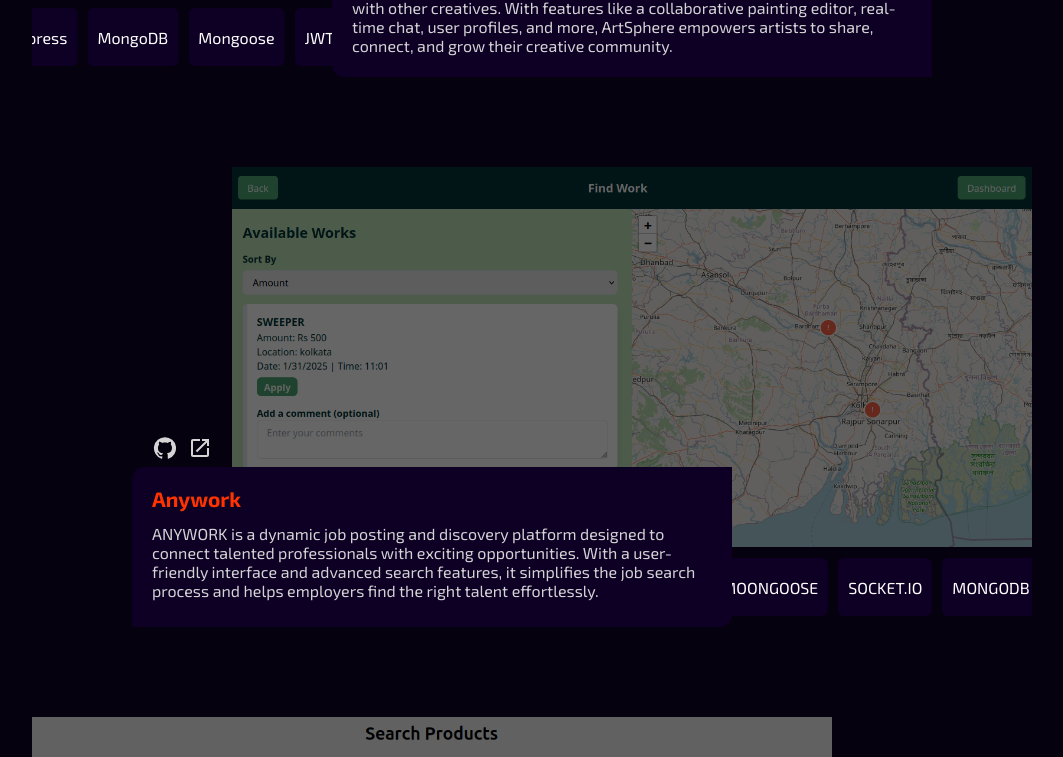
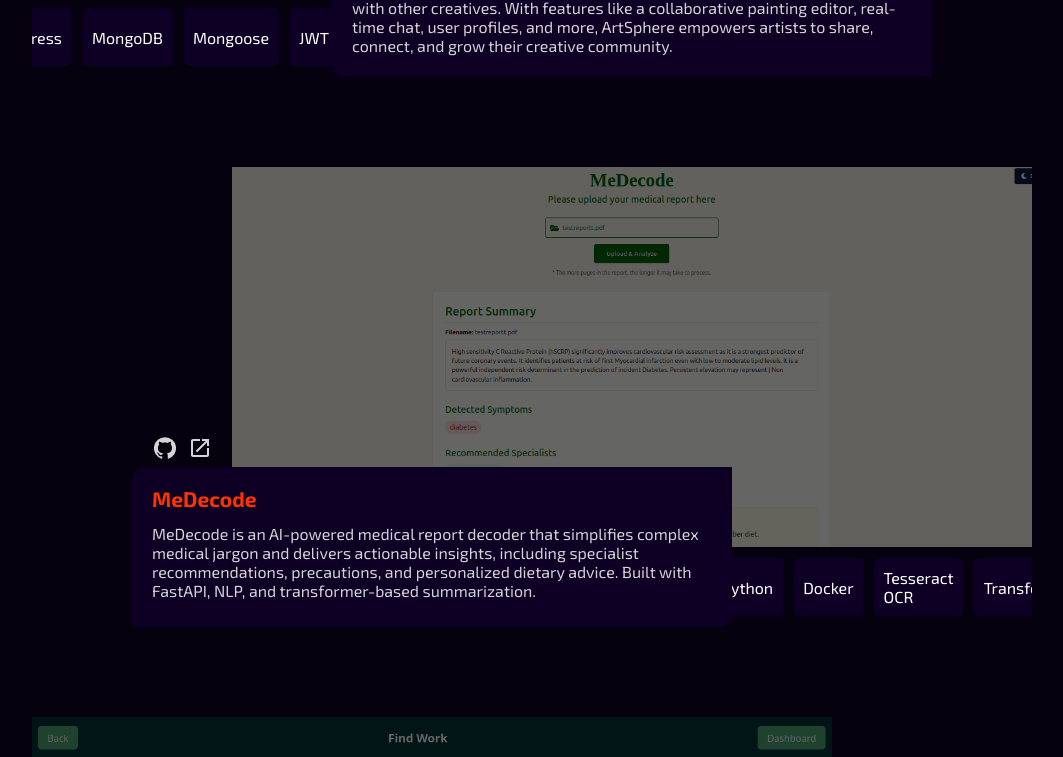
Before and after one commit to iamonjarvis/portfolio, a React (Create React App) app: page / in a window 1280 px wide. Shown: the part 2016-2773 px from the top of the page, without its empty margins (108-1171 px from the left). Built offline with nearby package versions, Linux system fonts and the light colour scheme; the HTML template or start-up script is replaced by a standard one; a web font is replaced by a local one.

Commit message:
Update Projects.js

```diff
--- a/src/Projects.js
+++ b/src/Projects.js
@@ -11,6 +11,7 @@
 import multiclient from './assets/multichatc++.png'
 import artsphere from './assets/artsphere.png'
 import zept from './assets/zeptoscrap.png'
+import med from './assets/MeDecode.png'
 
 
 
@@ -35,7 +36,22 @@
         'Apollo GraphQL',
         'Cloudinary'
     ]
+},{
+    title: 'MeDecode',
+    photo: med, // Import your image as "medecode"
+    description: 'MeDecode is an AI-powered medical report decoder that simplifies complex medical jargon and delivers actionable insights, including specialist recommendations, precautions, and personalized dietary advice. Built with FastAPI, NLP, and transformer-based summarization.',
+    github: 'https://github.com/iamonjarvis/MeDecode',
+    link: 'https://github.com/iamonjarvis/MeDecode',
+    tools: [
+        'Python',
+        'FastAPI',
+        'SciSpaCy',
+        'Transformers',
+        'Tesseract OCR',
+        'Docker'
+    ]
 },
+
 
         {
             title: 'Anywork',
```
